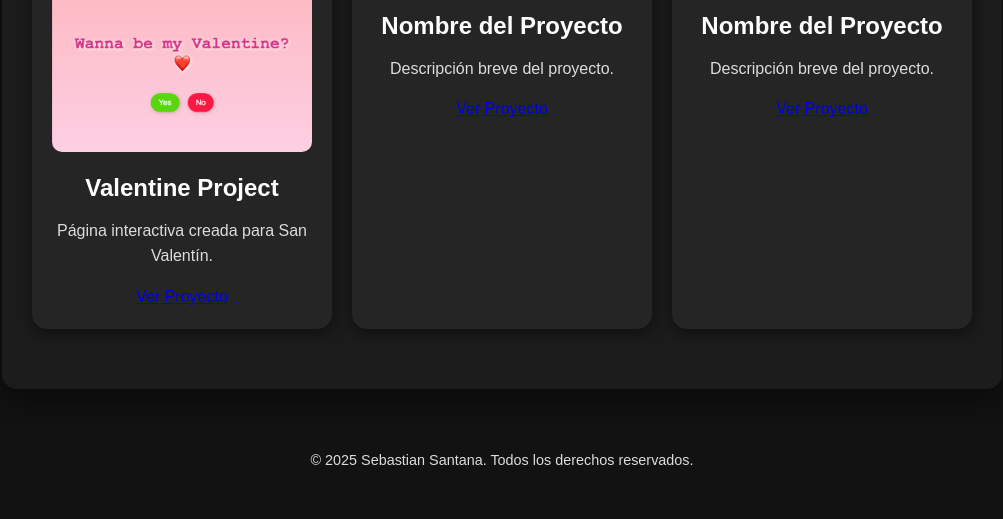
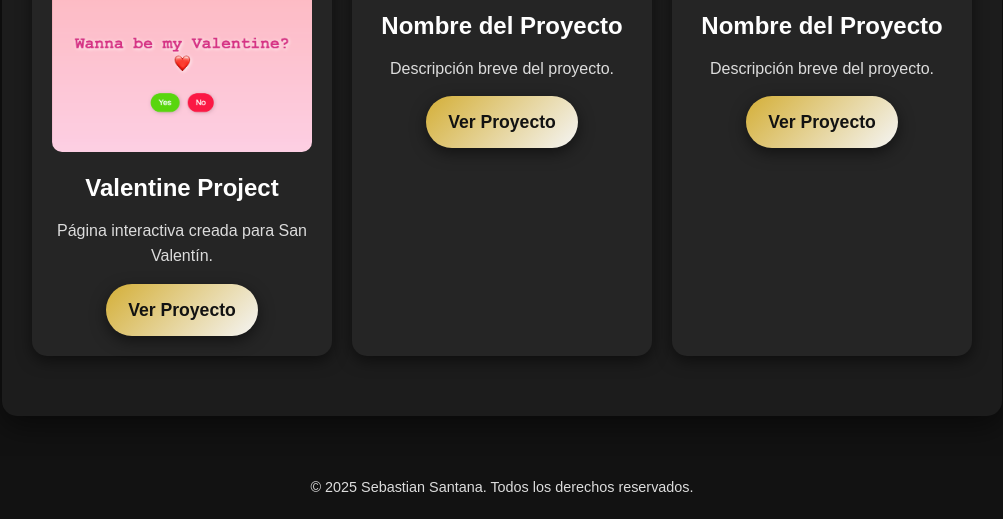
Before and after one commit to Whoispok3/mi-web, a plain HTML site: page proyectos.html in a window 1280 px wide. Shown: the part 328-847 px from the top of the page, without its empty margins (138-1141 px from the left). Before the commit the page ends 820 px from the top, so only its background shows below. Drawn offline with Linux system fonts and the light colour scheme.

Commit message:
Update styles.css

```diff
--- a/styles.css
+++ b/styles.css
@@ -214,6 +214,37 @@ header {
     transform: rotate(360deg);
 }
 
+/* BOTONES DE VER PROYECTO - Estilo igual a los botones de redes sociales */
+/* Se actualiza para incluir tanto btn-project como btn-main */
+.project-card a.btn-project,
+.project-card a.btn-main {
+    display: inline-flex;
+    align-items: center;
+    justify-content: center;
+    gap: 10px;
+    text-decoration: none;
+    color: #121212;
+    background: linear-gradient(135deg, #d4af37, #f5f5f5);
+    padding: 12px 22px;
+    border-radius: 50px;
+    font-size: 1.1rem;
+    font-weight: bold;
+    transition: all 0.3s ease, transform 0.2s ease-in-out;
+    box-shadow: 0 5px 15px rgba(0, 0, 0, 0.5);
+}
+
+.project-card a.btn-project:hover,
+.project-card a.btn-main:hover {
+    transform: scale(1.1);
+    box-shadow: 0 10px 20px rgba(0, 0, 0, 0.7);
+    background: #d4af37;
+}
+
+.project-card a.btn-project:hover i,
+.project-card a.btn-main:hover i {
+    transform: rotate(360deg);
+}
+
 /* FOOTER */
 footer {
     text-align: center;
```
